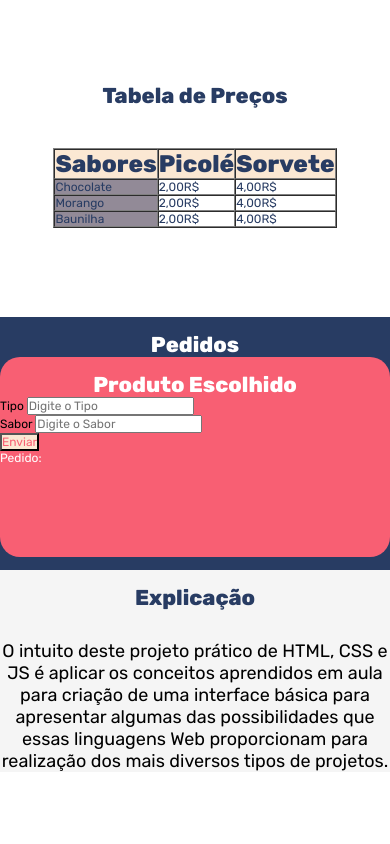
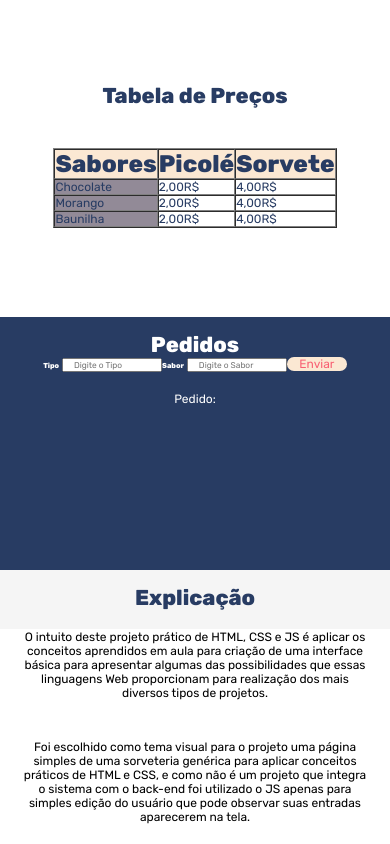
Before and after one commit to RafaelTula7/Trabalho1, a plain HTML site: page index.html in a window 390 px wide. Shown: the part 1160-2004 px from the top of the page. Before the commit the page ends 1932 px from the top, so only its background shows below. Drawn offline with Linux system fonts and the light colour scheme.

Commit message:
setimo commit

```diff
--- a/index.html
+++ b/index.html
@@ -1,4 +1,6 @@
 <!-- Rafael Claudio Ferreira Tula - 2018010477 -->
+<!-- Referências: W3shools e Devdocs  -->
+<!-- Mockup // Ideia inicial: https://www.figma.com/file/bsB2CFDpIMxTwJbAM92EPQ/Projeto-de-Web?node-id=0%3A1  -->
 
 
 <!DOCTYPE html>
@@ -110,8 +112,7 @@
     <!-- Criando a div que utiliza o Js para apresentar a entrada do usuario no site-->
     <div id="compras">
       <p class="titulo-secao-branco">Pedidos</p>
-      <div class="escolhas">
-          <p class="titulo-secao">Produto Escolhido</p>
+
       <div id="entradas">
         <div id="ent">
           <div>
@@ -133,7 +134,6 @@
         </div>
       </div>
     </div>
-    </div>
     <!-- Criando a parte de Explicações requisitada no roteiro do trabalho-->
     <div id="explica">
       <p class="titulo-secao">Explicação</p>
@@ -143,6 +143,13 @@
         algumas das possibilidades que essas linguagens Web proporcionam para
         realização dos mais diversos tipos de projetos.
       </p>
+      <p class="texto-explica">
+        Foi escolhido como tema
+        visual para o projeto uma página simples de uma sorveteria genérica para
+        aplicar conceitos práticos de HTML e CSS, e como não é um projeto que
+        integra o sistema com o back-end foi utilizado o JS apenas para simples
+        edição do usuário que pode observar suas entradas aparecerem na tela.
+      </p>
     </div>
     <!-- Adicionando o JS ao HTML-->
     <script src="js/pedido.js"></script>
--- a/style/style.css
+++ b/style/style.css
@@ -1,5 +1,4 @@
-/*Rafael Claudio Ferreira Tula - 2018010477*/
-
+/*Rafael Claudio Ferreira Tula - 2018010477*/           /* Mockup // Ideia inicial: https://www.figma.com/file/bsB2CFDpIMxTwJbAM92EPQ/Projeto-de-Web?node-id=0%3A1 */
 
 /*Resetando as predefinições do Browser*/
 
@@ -121,10 +120,10 @@
   background-color: #f5f5f5;
   width: 100vw;
   overflow-x: hidden;
-      padding-bottom: 30px;
+  padding-bottom: 360px;
 }
 /*Padronizando os Titulos de seção*/
-  .titulo-secao{
+.titulo-secao {
   text-align: center;
   font-size: 4rem;
   font-weight: bold;
@@ -133,7 +132,7 @@
   padding-top: 20px;
 }
 /*Versão Branca do titulo de seção*/
-  .titulo-secao-branco{
+.titulo-secao-branco {
   text-align: center;
   font-size: 4rem;
   font-weight: bold;
@@ -199,7 +198,7 @@
 }
 
 table .primeira-linha-table {
-    background-color: #FBE8D3;
+  background-color: #fbe8d3;
 }
 
 table .primeira-linha-table th {
@@ -227,7 +226,7 @@
 }
 
 .sabor-table {
-    background-color: #928A97;
+  background-color: #928a97;
 }
 /*Estilizando seção de simulação de compras*/
 #compras {
@@ -239,17 +238,15 @@
   color: #fff;
 }
 /*Estilizando seção que integra o Js para apresentar supostos pedidos*/
-  .escolhas {
-      background-color: #f85f73;
-      height: 200px;
-      border-radius: 20px;
-
-  }
 
 /*Personalização do Botão*/
 button {
   background-color: #fbe8d3;
   color: #f85f73;
+  border: none;
+  width: 60px;
+  border-radius: 30px;
+  font-size: 1.6rem;
 }
 /*Estilizando seção de explicação do Trabalho*/
 #explica {
@@ -261,18 +258,49 @@
   text-align: center;
   font-weight: 400;
   font-size: 2.5rem;
+  padding-top: 30px;
+  margin-left: 30px;
+  margin-right: 30px;
+  padding-bottom: 30px;
+}
+
+#edtTipo {
+  font-size: 1.4rem;
+  width: 200px;
+}
+
+#edtSabor {
+  font-size: 1.4rem;
+  width: 200px;
+}
+
+label {
+  font-size: 1.5rem;
+  color: #fff;
+  font-weight: bold;
+}
+
+#ent {
+  display: flex;
+  justify-content: center;
+}
+#areaResp {
+  display: flex;
+  justify-content: center;
   padding-top: 40px;
 }
-
+#areaResp p {
+  text-align: center;
+  font-size: 2rem;
+}
 
 /*Abaixo estão todas as edições anteriores adaptadas para obter melhor responsividade*/
 
-
 @media (max-width: 999px) {
-    body{
+  body {
     overflow-x: hidden;
   }
-    header nav ul li{
+  header nav ul li {
     display: none;
   }
 
@@ -283,7 +311,7 @@
     margin-left: 60px;
   }
 
-    #inicio img{
+  #inicio img {
     height: 40%;
     width: 60%;
   }
@@ -295,7 +323,6 @@
     justify-content: space-between;
     overflow-x: hidden;
   }
-
 
   .frase {
     display: flex;
@@ -345,8 +372,7 @@
     padding-bottom: 20px;
   }
 
-
-    .titulo-secao{
+  .titulo-secao {
     text-align: center;
     font-size: 1.8rem;
     font-weight: bold;
@@ -354,7 +380,7 @@
     color: #283c63;
     padding-top: 15px;
   }
-      .titulo-secao-branco{
+  .titulo-secao-branco {
     text-align: center;
     font-size: 1.8rem;
     font-weight: bold;
@@ -397,7 +423,6 @@
     text-align: center;
   }
 
-
   .precos {
     display: flex;
     justify-content: center;
@@ -416,7 +441,7 @@
   }
 
   table .primeira-linha-table {
-        background-color: #FBE8D3;
+    background-color: #fbe8d3;
   }
 
   table .primeira-linha-table th {
@@ -444,7 +469,7 @@
   }
 
   .sabor-table {
-        background-color: #928A97;
+    background-color: #928a97;
   }
 
   #compras {
@@ -460,9 +485,7 @@
     background-color: #f85f73;
     height: 200px;
     border-radius: 20px;
-
   }
-
 
   button {
     background-color: #fbe8d3;
@@ -476,13 +499,53 @@
   #explica .texto-explica {
     text-align: center;
     font-weight: 400;
-          font-size: 1.5rem;
-          padding-top: 30px;
-          background-color: #f5f5f5;
+    font-size: 1rem;
+    padding-top: 20px;
+    margin-left: 20px;
+    margin-right: 20px;
+    padding-bottom: 20px;
   }
 
+  #edtTipo {
+    font-size: 0.7rem;
+    width: 100px;
+    padding-left: 10px;
+    padding-right: 10px;
+  }
 
+  #edtSabor {
+    font-size: 0.7rem;
+    width: 100px;
+    padding-left: 10px;
+    padding-right: 10px;
+  }
 
+  label {
+    font-size: 0.6rem;
+    color: #fff;
+    font-weight: bold;
+  }
 
+  button {
+    background-color: #fbe8d3;
+    color: #f85f73;
+    border: none;
+    width: 60px;
+    border-radius: 30px;
+    font-size: 1rem;
+  }
 
+  #ent {
+    display: flex;
+    justify-content: center;
   }
+  #areaResp {
+    display: flex;
+    justify-content: center;
+    padding-top: 20px;
+  }
+  #areaResp p {
+    text-align: center;
+    font-size: 1rem;
+  }
+}
```
Lines whose indentation alone changed are shown as unchanged.
